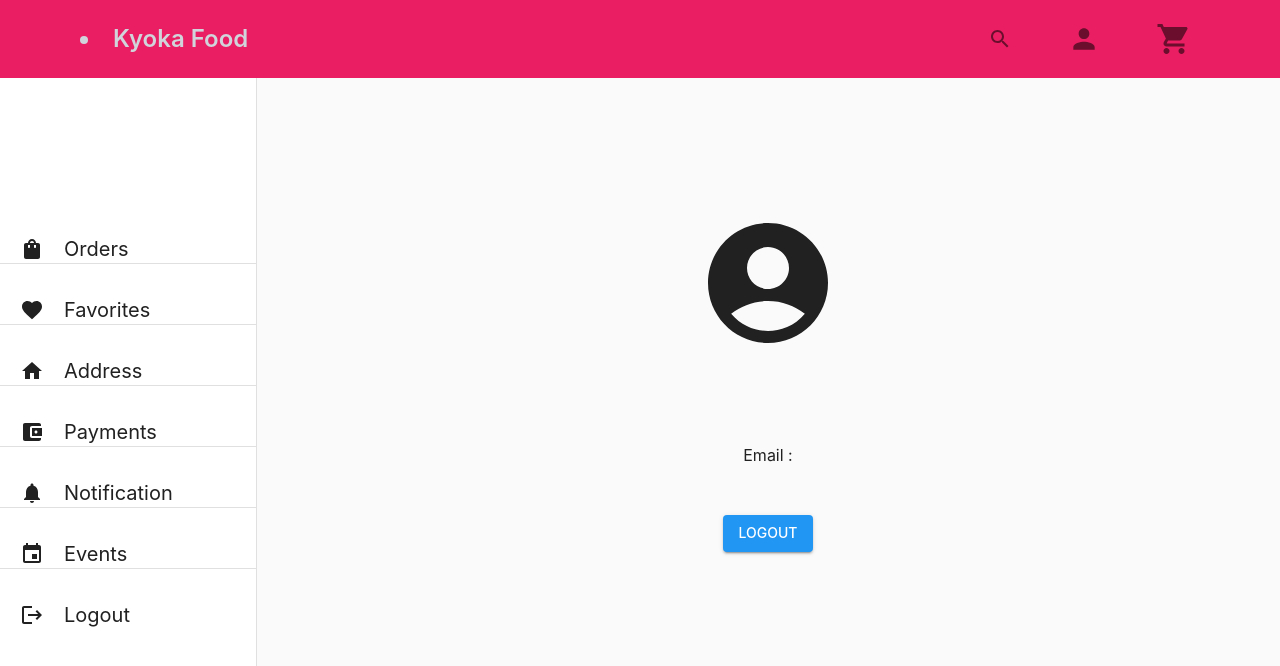
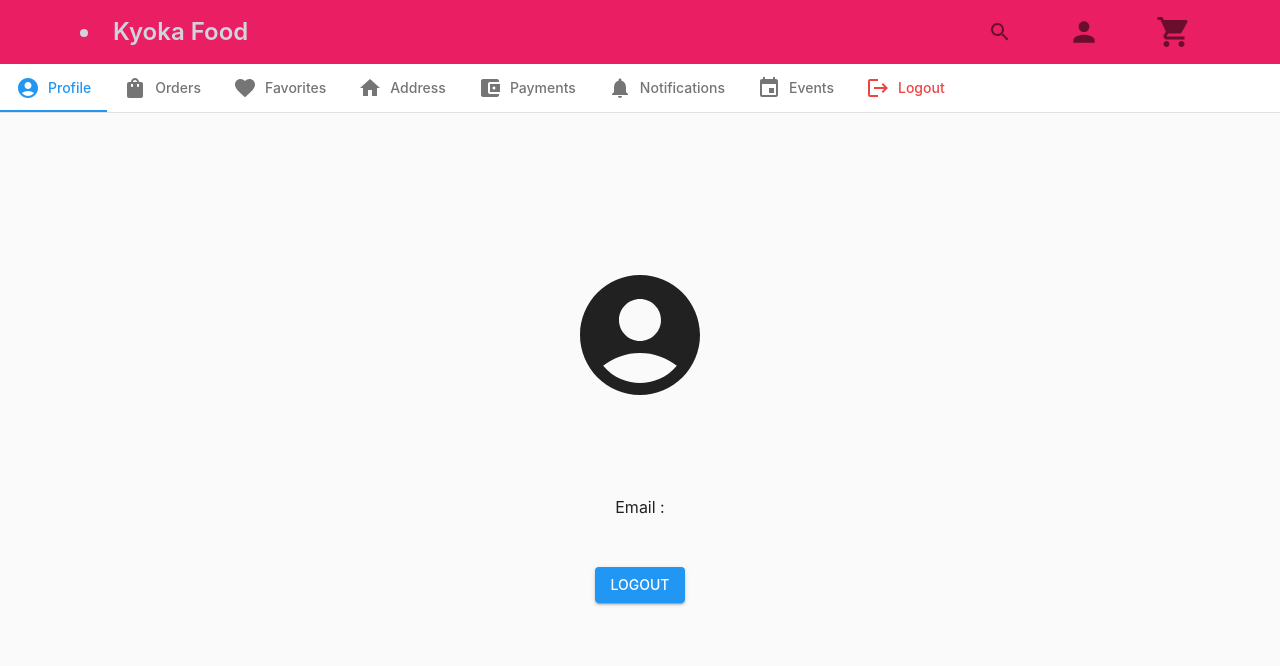
Before and after one commit to Kyoka-run/Food-Ordering-Frontend, a React (Vite) app: page /my-profile in a window 1280 px wide. Shown: the top 666 px of the page. Built offline with nearby package versions, Linux system fonts and the light colour scheme.

Commit message:
impl profile navbar

```diff
--- a/src/component/customer/HomePage.jsx
+++ b/src/component/customer/HomePage.jsx
@@ -14,7 +14,7 @@ const HomePage = () => {
 
   return (
     <div>
-      <section className="relative flex flex-col justify-center items-center h-[90vh] lg:h-[90vh]">
+      <section className="relative flex flex-col justify-center items-center h-[70vh] lg:h-[70vh]">
         {/* Background Image */}
         <div
           className="absolute inset-0 w-full h-full bg-cover bg-no-repeat"
--- a/src/component/customer/Profile.jsx
+++ b/src/component/customer/Profile.jsx
@@ -1,28 +1,26 @@
 import React from "react";
-import ProfileNavigation from "../shared/ProfileNavigation";
 import { Route, Routes } from "react-router-dom";
+import ProfileNavbar from "../shared/ProfileNavbar";
 import Orders from "./Order";
 import UsersAddresses from "./UserAddress";
 import Favorite from "./Favorite";
 import UserProfile from "./UserProfile";
 import CustomerEvents from "./CustomerEvents";
-import Notification from "./Notification";
+import Notifications from "./Notification";
 
 const Profile = () => {
   return (
-    <div className="lg:flex justify-between">
-      <div className="sticky h-[80vh] lg:w-[20%]">
-        <ProfileNavigation />
-      </div>
-      <div className="lg:w-[80%]">
+    <div className="min-h-screen">
+      <ProfileNavbar />
+      <div className="p-4">
         <Routes>
-        <Route path="/" element={<UserProfile/>} />
-          <Route path="/orders" element={<Orders/>} />
-          <Route path="/address" element={<UsersAddresses/>} />
-          <Route path="/favorites" element={<Favorite/>} />
-          <Route path="/payments" element={<Orders/>} />
-          <Route path="/events" element={<CustomerEvents/>} />
-          <Route path="/notification" element={<Notification/>} />
+          <Route path="/" element={<UserProfile />} />
+          <Route path="/orders" element={<Orders />} />
+          <Route path="/address" element={<UsersAddresses />} />
+          <Route path="/favorites" element={<Favorite />} />
+          <Route path="/payments" element={<Orders />} />
+          <Route path="/events" element={<CustomerEvents />} />
+          <Route path="/notification" element={<Notifications />} />
         </Routes>
       </div>
     </div>
--- a/src/component/customer/RestaurantCard.jsx
+++ b/src/component/customer/RestaurantCard.jsx
@@ -24,7 +24,7 @@ const RestaurantCard = ({ data }) => {
 
   const navigateToRestaurant = () => {
     if(data.open) {
-      navigate(`/restaurant/${data.address.city}/${data.name}/${data.id}`);
+      navigate(`/restaurant/${data.address.city}/${data.name}/${data.restaurantId}`);
     }
   };
 
--- a/src/component/shared/Navbar.jsx
+++ b/src/component/shared/Navbar.jsx
@@ -53,7 +53,7 @@ const Navbar = () => {
   };
 
   return (
-    <div className="px-5 z-50 py-[.8rem] bg-[#e91e63]  lg:px-20 flex justify-between">
+    <div className="h-16 px-5 z-50 bg-[#e91e63] lg:px-20 flex justify-between items-center">
       {/* Logo section */}
       <div className="flex items-center space-x-4">
         <div
--- /dev/null
+++ b/src/component/shared/ProfileNavbar.jsx
@@ -0,0 +1,91 @@
+import React from "react";
+import { useNavigate, useLocation } from "react-router-dom";
+import { Tabs, Tab, Box } from "@mui/material";
+import ShoppingBagIcon from "@mui/icons-material/ShoppingBag";
+import LogoutIcon from "@mui/icons-material/Logout";
+import FavoriteIcon from "@mui/icons-material/Favorite";
+import HomeIcon from "@mui/icons-material/Home";
+import AccountBalanceWalletIcon from "@mui/icons-material/AccountBalanceWallet";
+import NotificationsIcon from "@mui/icons-material/Notifications";
+import EventIcon from "@mui/icons-material/Event";
+import AccountCircleIcon from "@mui/icons-material/AccountCircle";
+import { useDispatch } from "react-redux";
+import { logout } from "../../redux/actions/authActions";
+
+const tabs = [
+  { path: "my-profile", label: "Profile", icon: <AccountCircleIcon /> },
+  { path: "orders", label: "Orders", icon: <ShoppingBagIcon /> },
+  { path: "favorites", label: "Favorites", icon: <FavoriteIcon /> },
+  { path: "address", label: "Address", icon: <HomeIcon /> },
+  { path: "payments", label: "Payments", icon: <AccountBalanceWalletIcon /> },
+  { path: "notification", label: "Notifications", icon: <NotificationsIcon /> },
+  { path: "events", label: "Events", icon: <EventIcon /> },
+];
+
+const ProfileNavbar = () => {
+  const navigate = useNavigate();
+  const location = useLocation();
+  const dispatch = useDispatch();
+
+  const currentPath = location.pathname.split("/").pop();
+  const value = tabs.some(tab => tab.path === currentPath) ? currentPath : "my-profile";
+
+  const handleChange = (event, newPath) => {
+    if (newPath === "logout") {
+      dispatch(logout());
+      navigate("/");
+    } else {
+      navigate(`/my-profile/${newPath === "my-profile" ? "" : newPath}`);
+    }
+  };
+
+  return (
+    <Box sx={{
+      width: '100%',
+      position: 'sticky',
+      top: '64px',
+      backgroundColor: 'white',
+      zIndex: 40,
+      borderBottom: 1,
+      borderColor: 'divider'
+    }}>
+      <Tabs
+        value={value}
+        onChange={handleChange}
+        variant="scrollable"
+        scrollButtons="auto"
+        allowScrollButtonsMobile
+        sx={{
+          '& .MuiTab-root': {
+            minHeight: '48px',
+            textTransform: 'none'
+          }
+        }}
+      >
+        {tabs.map((tab) => (
+          <Tab
+            key={tab.path}
+            value={tab.path}
+            label={
+              <div className="flex items-center space-x-2">
+                {tab.icon}
+                <span>{tab.label}</span>
+              </div>
+            }
+          />
+        ))}
+        <Tab
+          value="logout"
+          label={
+            <div className="flex items-center space-x-2 text-red-500">
+              <LogoutIcon />
+              <span>Logout</span>
+            </div>
+          }
+        />
+      </Tabs>
+    </Box>
+  );
+};
+
+export default ProfileNavbar;
--- a/src/component/shared/ProfileNavigation.jsx
+++ /dev/null
@@ -1,68 +0,0 @@
-import React from "react";
-import ShoppingBagIcon from "@mui/icons-material/ShoppingBag";
-import { Divider, Drawer} from "@mui/material";
-import { useNavigate } from "react-router-dom";
-import LogoutIcon from "@mui/icons-material/Logout";
-import FavoriteIcon from "@mui/icons-material/Favorite";
-import HomeIcon from "@mui/icons-material/Home";
-import AccountBalanceWalletIcon from "@mui/icons-material/AccountBalanceWallet";
-import { useDispatch } from "react-redux";
-import { logout } from "../../redux/actions/authActions";
-import NotificationsIcon from "@mui/icons-material/Notifications";
-import EventIcon from "@mui/icons-material/Event";
-
-const menu = [
-  { title: "Orders", icon: <ShoppingBagIcon /> },
-  { title: "Favorites", icon: <FavoriteIcon /> },
-  { title: "Address", icon: <HomeIcon /> },
-  { title: "Payments", icon: <AccountBalanceWalletIcon /> },
-  { title: "Notification", icon: <NotificationsIcon /> },
-  { title: "Events", icon: <EventIcon /> },
-  { title: "Logout", icon: <LogoutIcon /> },
-];
-
-const ProfileNavigation = ({ handleClose, open }) => {
-  const navigate = useNavigate();
-  const dispatch = useDispatch();
-
-  const handleLogout = () => {
-    dispatch(logout());
-  };
-
-  const handleNavigate = (item) => {
-    navigate(`/my-profile/${item.title.toLowerCase()}`);
-    if (item.title === "Logout") {
-      handleLogout();
-      navigate("/");
-    }
-  };
-
-  return (
-    <React.Fragment>
-      <Drawer
-        sx={{ zIndex: 1 }}
-        anchor={"left"}
-        open={open}
-        onClose={handleClose}
-        variant="permanent"
-      >
-        <div className="w-[50vw] lg:w-[20vw] h-[100vh] flex flex-col justify-center text-xl space-y-8 pt-16">
-          {menu.map((item, i) => (
-            <div key={item.title}>
-              <div
-                onClick={() => handleNavigate(item)}
-                className="px-5 flex items-center space-x-5 cursor-pointer"
-              >
-                {item.icon}
-                <span>{item.title}</span>
-              </div>
-              {i !== menu.length - 1 && <Divider />}
-            </div>
-          ))}
-        </div>
-      </Drawer>
-    </React.Fragment>
-  );
-};
-
-export default ProfileNavigation;
--- a/src/data/topMeals.js
+++ b/src/data/topMeals.js
@@ -33,11 +33,6 @@ export const topMeels=[
   }
   ,
   {
-      image:"https://images.pexels.com/photos/4331490/pexels-photo-4331490.jpeg?auto=compress&cs=tinysrgb&w=600",
-      title:"North Indian Food"
-  }
-  ,
-  {
       image:"https://cdn.pixabay.com/photo/2017/08/25/15/10/egg-roll-2680478_640.jpg",
       title:"Rolls"
   }
--- a/src/redux/actions/authActions.js
+++ b/src/redux/actions/authActions.js
@@ -113,5 +113,4 @@ export const resetPassword = (reqData) => async (dispatch) => {
 export const logoutUser = (navigate) => (dispatch) => {
   dispatch(logout());
   localStorage.removeItem("jwt");
-  navigate("/login");
 };
--- a/src/redux/actions/orderActions.js
+++ b/src/redux/actions/orderActions.js
@@ -49,7 +49,11 @@ export const getUserOrders = (jwt) => async (dispatch) => {
 export const getUserNotification = () => async (dispatch) => {
   dispatch(getNotificationsRequest());
   try {
-    const { data } = await api.get('/notifications');
+    const { data } = await api.get('/notifications', {
+      headers: {
+        Authorization: `Bearer ${jwt}`,
+      },
+    });
     dispatch(getNotificationsSuccess(data));
   } catch (error) {
     dispatch(getNotificationsFailure(error.message));
```
Also changed, not shown: src/router/CustomerRouter.jsx (indentation only).
